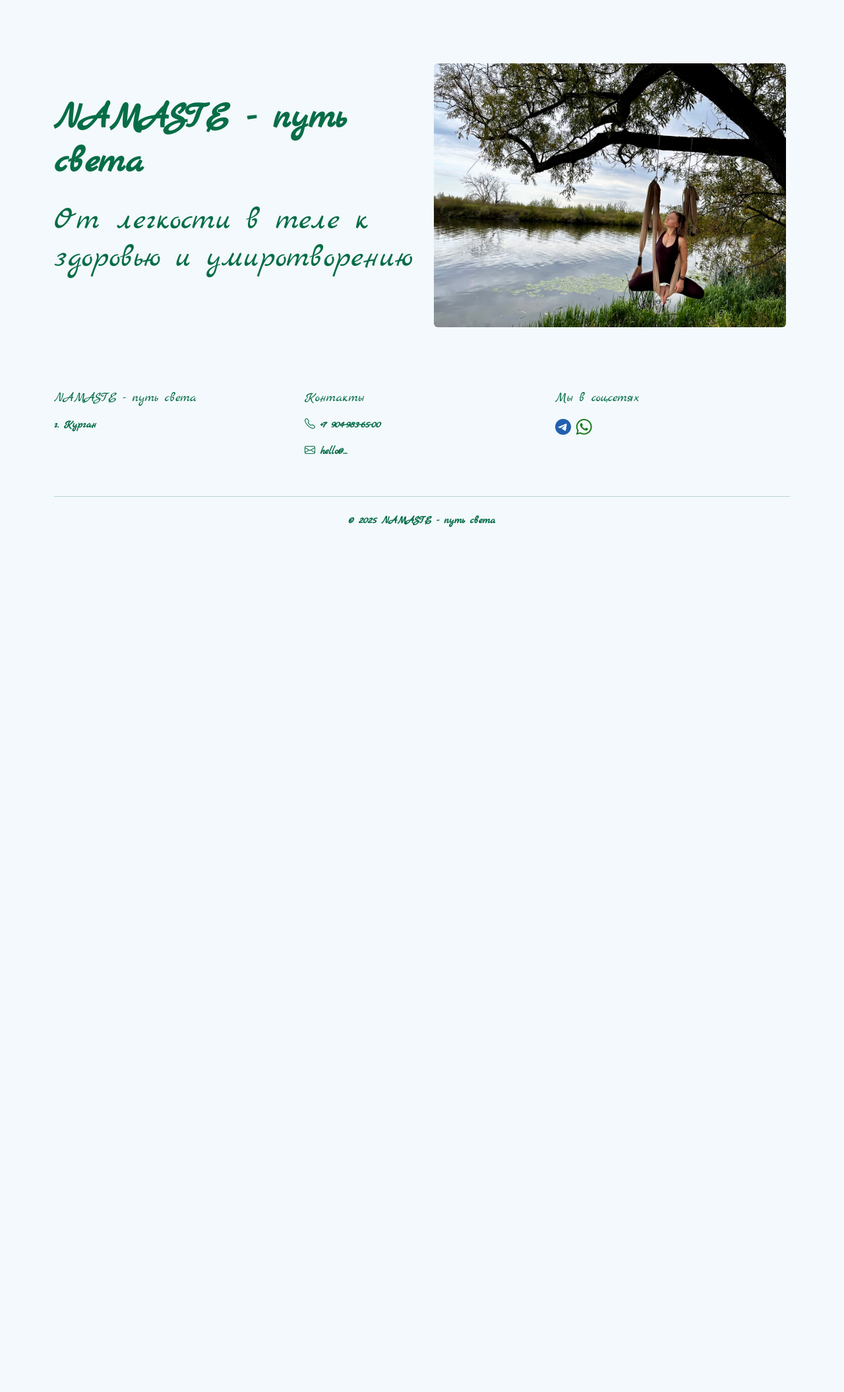
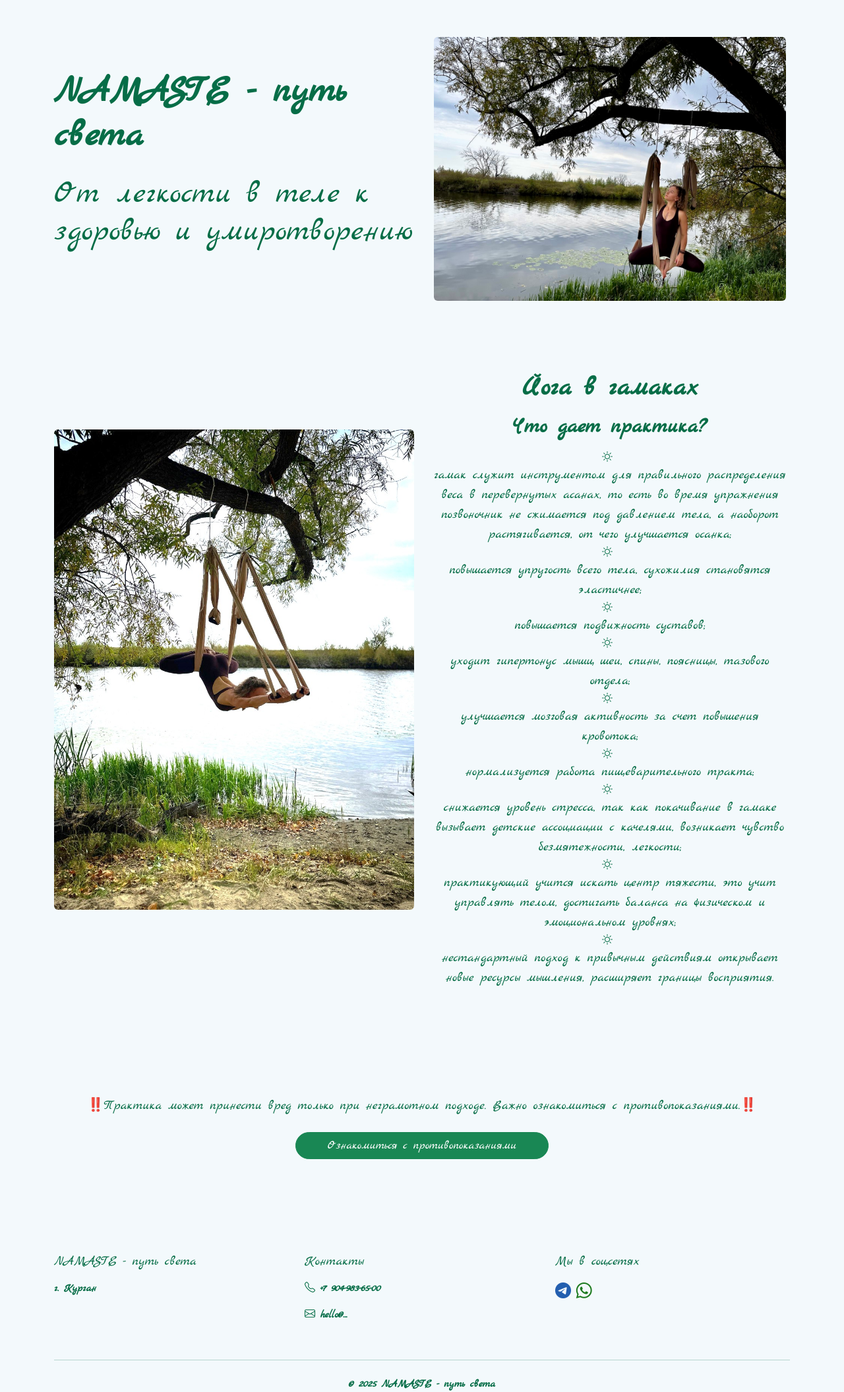
Before and after one commit to ekaterinagolovina0771/Namaste, a Django app: page / in a window 1280 px wide. Shown: the part 56-2166 px from the top of the page at 66% size. Before the commit the page ends 855 px from the top, so only its background shows below. Run offline with Django 5.2, Linux system fonts and the light colour scheme.

Commit message:
Добавила мнформацию о йоге в гамаках и противопоказания

```diff
--- a/Namaste/urls.py
+++ b/Namaste/urls.py
@@ -1,11 +1,11 @@
 from django.contrib import admin
 from django.urls import path
-from core.views import LandingTemplateView, ReviewCreateView, ThanksTemplateView
+from core.views import LandingTemplateView, ReviewCreateView, ThanksTemplateView, СontraindicationsTemplateView
 
 urlpatterns = [
     path('admin/', admin.site.urls),
     path("", LandingTemplateView.as_view(), name="landing"),
-    # path("about/", AboutTemplateView.as_view(), name="about"),
+    path("contraindications/", СontraindicationsTemplateView.as_view(), name="contraindications"),
     # path("practices/", practicesTemplateView.as_view(), name="practices"),
     # path("practice/<int:practice_id>/", practiceDetailView.as_view(), name="practice"),
     # path("practice/create/", practiceCreateView.as_view(), name="practice-create"),
--- a/core/views.py
+++ b/core/views.py
@@ -66,3 +66,6 @@ class ThanksTemplateView(TemplateView):
             context["message"] = "Спасибо за ваше обращение!"
 
         return context
+
+class СontraindicationsTemplateView(TemplateView):
+    template_name = "contraindications.html"
--- a/templates/landing.html
+++ b/templates/landing.html
@@ -3,7 +3,7 @@
 {% block content %}
 
 {# Hero секция #}
-<section id="top" class="py-5">
+<section id="top" class="py-2">
     <div class="container">
         <div class="row align-items-center py-5">
             <div class="col-md-6">
@@ -19,4 +19,74 @@
         </div>
     </div>
 </section>
+{# Блок с общей информацией о йоге в гамаках #}
+<section id="yoga-info" class="py-1">
+    <div class="container">
+        <div class="row align-items-center py-5">
+            <div class="col-md-6 order-md-1">
+                <img src="{% static 'images/yoga-beach.jpg' %}" class="img-fluid rounded mb-5" alt="yoga in beach" style="max-height: 800px;">
+            </div>
+            <div class="col-md-6 order-md-2">
+                <h2 class="display-6 fw-bold mb-3 text-center">Йога в гамаках</h2>
+                <h2 class="display-7 fw-bold mb-3 text-center">Что дает практика?</h2>
+                <div class="d-flex flex-column">
+                    <div class="flex-fill text-center">
+                        <i class="bi bi-sun me-2"></i>
+                        <p class="lead mb-0">гамак служит инструментом для правильного распределения веса в перевернутых асанах, то есть во время упражнения позвоночник не сжимается под давлением тела, а наоборот растягивается, от чего улучшается осанка;</p>
+                    </div>
+                    <div class="flex-fill text-center">
+                        <i class="bi bi-sun me-2"></i>
+                        <p class="lead mb-0">повышается упругость всего тела, сухожилия становятся эластичнее;</p>
+                    </div>
+                    <div class="flex-fill text-center">
+                        <i class="bi bi-sun me-2"></i>
+                        <p class="lead mb-0">повышается подвижность суставов;</p>
+                    </div>
+                    <div class="flex-fill text-center">
+                        <i class="bi bi-sun me-2"></i>
+                        <p class="lead mb-0">уходит гипертонус мышц шеи, спины, поясницы, тазового отдела;</p>
+                    </div>
+                    <div class="flex-fill text-center">
+                        <i class="bi bi-sun me-2"></i>
+                        <p class="lead mb-0">улучшается мозговая активность за счет повышения кровотока;</p>
+                    </div>
+                    <div class="flex-fill text-center">
+                        <i class="bi bi-sun me-2"></i>
+                        <p class="lead mb-0">нормализуется работа пищеварительного тракта;</p>
+                    </div>
+                    <div class="flex-fill text-center">
+                        <i class="bi bi-sun me-2"></i>
+                        <p class="lead mb-0">снижается уровень стресса, так как покачивание в гамаке вызывает детские ассоциации с качелями, возникает чувство безмятежности, легкости;</p>
+                    </div>
+                    <div class="flex-fill text-center">
+                        <i class="bi bi-sun me-2"></i>
+                        <p class="lead mb-0">практикующий учится искать центр тяжести, это учит управлять телом, достигать баланса на физическом и эмоциональном уровнях;</p>
+                    </div>
+                                        <div class="flex-fill text-center">
+                        <i class="bi bi-sun me-2"></i>
+                        <p class="lead mb-0">нестандартный подход к привычным действиям открывает новые ресурсы мышления, расширяет границы восприятия.</p>
+                    </div>
+                <a href="{% url 'contraindications' %}" class="btn btn-lg px-5" style="background-color: var(--brand-gold); color: white; border: none;">
+                </a>
+            </div>
+        </div>
+    </div>
+</section>
+
+{# Раздел с противопоказаниями #}
+<section id="contraindications" class="py-5">
+    <div class="container">
+        <div class="row align-items-center py-5">
+            <div class="col-12 col-lg-12 text-center">
+                <p class="lead mb-4 text-center">‼️Практика может принести вред только при неграмотном подходе. Важно ознакомиться с противопоказаниями.‼️</p>
+                <div class="d-flex justify-content-center align-items-center" style="margin-top: 20px;">
+                <a href="{% url 'contraindications' %}" class="btn btn-success rounded-pill px-5 сentered-button">Ознакомиться с противопоказаниями</a>
+                </div>
+            </div>
+        </div>
+    </div>
+</section>
+
+<div class="my-5"></div>
+
 {% endblock content %}
--- a/templates/thanks.html
+++ b/templates/thanks.html
@@ -8,7 +8,7 @@
         <div class="container-fluid py-5 text-center">
             <h1 class="display-5 fw-bold">{{ title }}</h1>
             <p class="fs-4">{{ message }}</p>
-            <a href="/" class="btn btn-success btn-lg" type="button">Вернуться на главную</a>
+            <a href="/" class="btn btn-success btn-lg" type="button">Вернуться на главную страницу</a>
         </div>
     </div>
 </div>
```
Also changed, not shown: templates/contraindications.html (added, +59 -0 lines), static/css/main.css (indentation only), static/images/yoga-beach.jpg (added).
